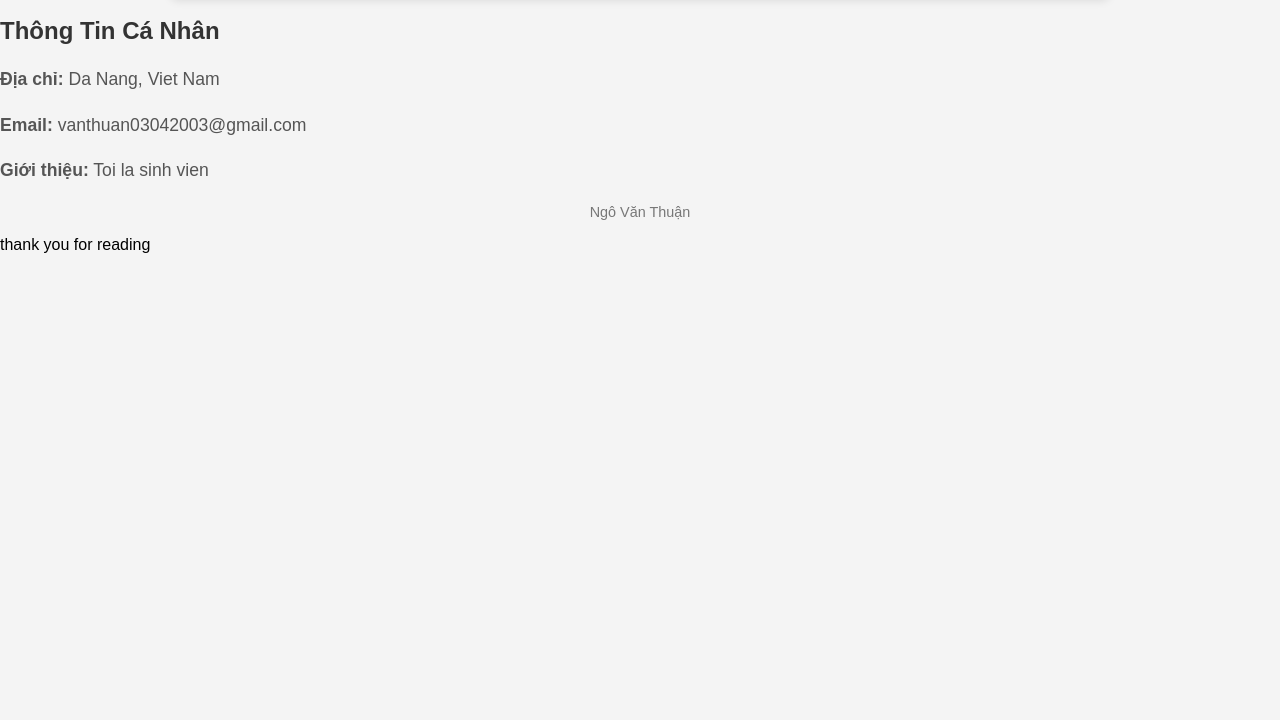
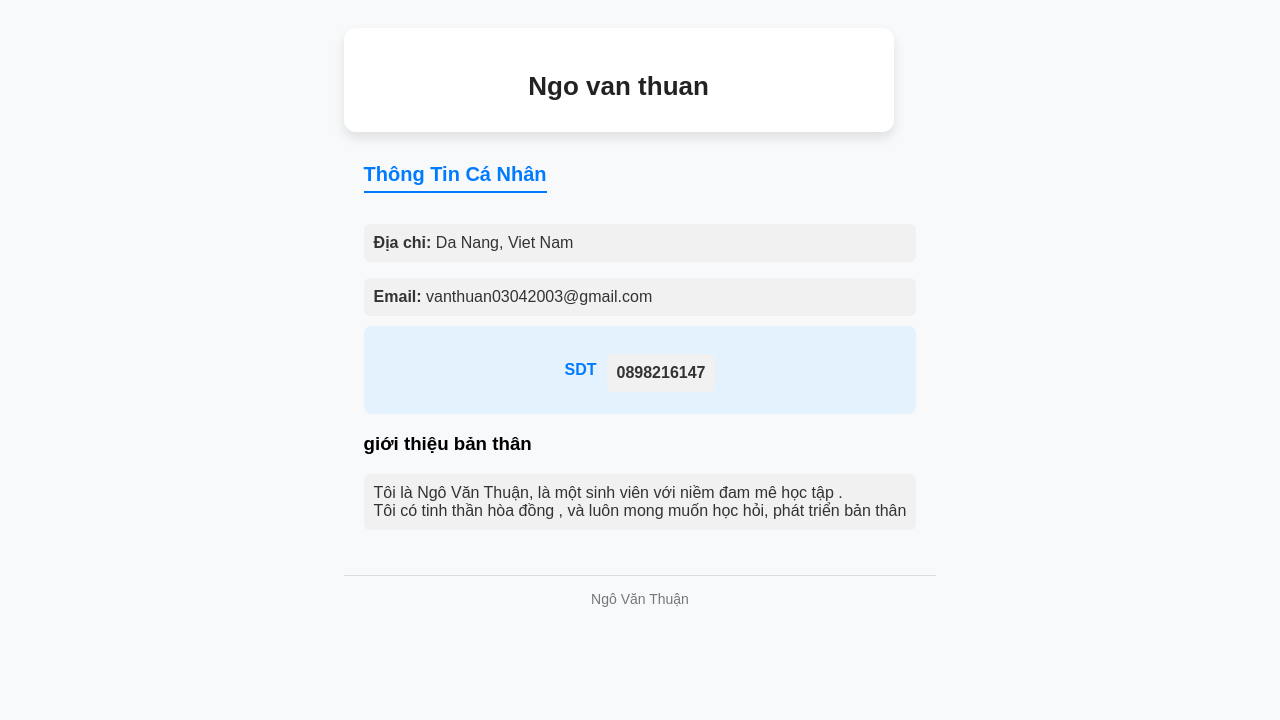
Before and after one commit to thuanngo-dn/practise-reactjs, a plain HTML site: page index.html in a window 1280 px wide. Shown: the part 80-800 px from the top of the page. Drawn offline with Linux system fonts and the light colour scheme.

Commit message:
feature/ feature add introduce

```diff
--- a/index.css
+++ b/index.css
@@ -1,60 +1,95 @@
 
 body {
-    font-family: Arial, sans-serif;
+    font-family: 'Arial', sans-serif;
     margin: 0;
     padding: 0;
-    background-color: #f4f4f4;
+    background-color: #f8f9fa;
+    display: flex;
+    justify-content: center;
+    align-items: center;
+    min-height: 100vh;
 }
 
 .profile-container {
-    max-width: 900px;
-    margin: 0 auto;
-    padding: 20px;
-    background-color: #fff;
-    border-radius: 8px;
-    box-shadow: 0 4px 8px rgba(0, 0, 0, 0.1);
-}
-
-.profile-header {
+    max-width: 500px;
+    background: #fff;
+    border-radius: 12px;
+    box-shadow: 0 6px 12px rgba(0, 0, 0, 0.1);
+    padding: 25px;
     text-align: center;
-    margin-bottom: 20px;
+    transition: transform 0.3s ease-in-out;
 }
 
 .profile-avatar {
-    width: 150px;
-    height: 150px;
+    width: 130px;
+    height: 130px;
     border-radius: 50%;
-    border: 3px solid #ddd;
+    border: 4px solid #007bff;
+    margin-bottom: 15px;
+}
+
+.profile-name {
+    font-size: 26px;
+    font-weight: bold;
+    color: #222;
+    margin-bottom: 5px;
+}
+
+.profile-job {
+    font-size: 17px;
+    color: #555;
+    margin-bottom: 15px;
+}
+
+.profile-content {
+    text-align: left;
+    padding: 15px 20px;
+}
+
+.profile-content h2 {
+    color: #007bff;
+    font-size: 20px;
+    border-bottom: 2px solid #007bff;
+    display: inline-block;
+    padding-bottom: 5px;
+    margin-bottom: 15px;
+}
+
+.profile-content p {
+    font-size: 16px;
+    color: #333;
+    padding: 10px;
+    border-radius: 6px;
+    background: #f1f1f1;
     margin-bottom: 10px;
 }
 
-.profile-name {
-    font-size: 2em;
-    margin: 0;
+.profile-content p:hover {
+    background: #e3f2fd;
 }
 
-.profile-job {
-    font-size: 1.2em;
-    color: #777;
+.profile-phone {
+    background-color: #e3f2fd;
+    padding: 12px;
+    border-radius: 8px;
+    font-size: 16px;
+    font-weight: bold;
+    color: #007bff;
+    display: flex;
+    align-items: center;
+    justify-content: center;
+    gap: 10px;
 }
 
-.profile-content {
-    margin-bottom: 20px;
+.profile-footer {
+    margin-top: 20px;
+    text-align: center;
+    font-size: 14px;
+    color: #777;
+    padding-top: 10px;
+    border-top: 1px solid #ddd;
 }
 
-.profile-content h2 {
-    color: #333;
+.profile-footer p {
+    margin: 5px 0;
 }
-
-.profile-content p {
-    font-size: 1.1em;
-    line-height: 1.6;
-    color: #555;
-}
-
-/* Footer */
-.profile-footer {
-    text-align: center;
-    font-size: 0.9em;
-    color: #777;
-}
--- a/index.html
+++ b/index.html
@@ -7,7 +7,7 @@
     <link rel="stylesheet" href="index.css">
 </head>
 <body>
-    <div>
+     <div>
         <div class="profile-container">
             <h1 class="profile-name">Ngo van thuan</h1>
         </div>
@@ -15,14 +15,20 @@
             <h2>Thông Tin Cá Nhân</h2>
             <p><strong>Địa chỉ:</strong> Da Nang, Viet Nam</p>
             <p><strong>Email:</strong> vanthuan03042003@gmail.com</p>
-            <p><strong>Giới thiệu:</strong> Toi la sinh vien</p>
+           <div class="profile-phone">
+               <strong>SDT</strong>
+               <p>0898216147</p>
+           </div>
+           <div class="profile-introduce">
+               <h3>giới thiệu bản thân </h3>
+               <p>Tôi là Ngô Văn Thuận, là một sinh viên với niềm đam mê học tập . <br>Tôi có tinh thần hòa đồng , và luôn mong muốn học hỏi, phát triển bản thân
+               </p>
+              </div>
+
         </div>
         <div class="profile-footer">
             <p>Ngô Văn Thuận </p>
         </div>
     </div>
-    <div >
-        <p>thank you for reading </p>
-    </div>
 </body>
 </html>
```
